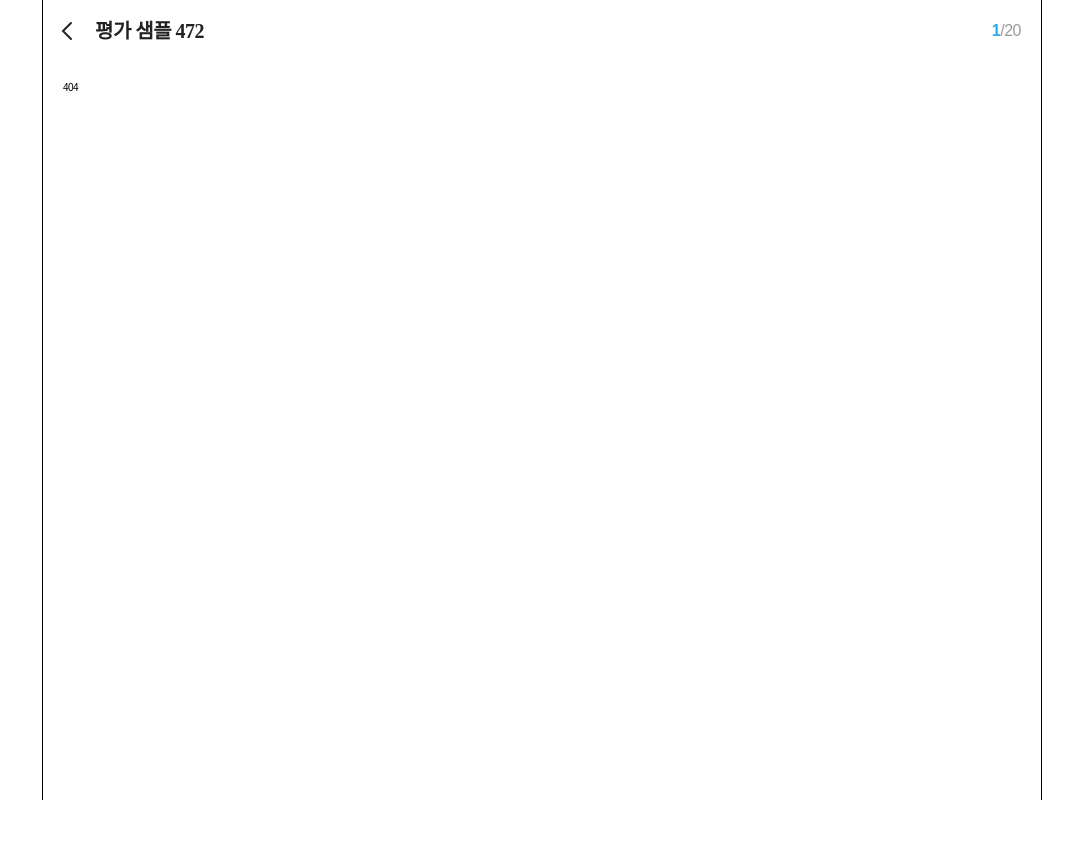
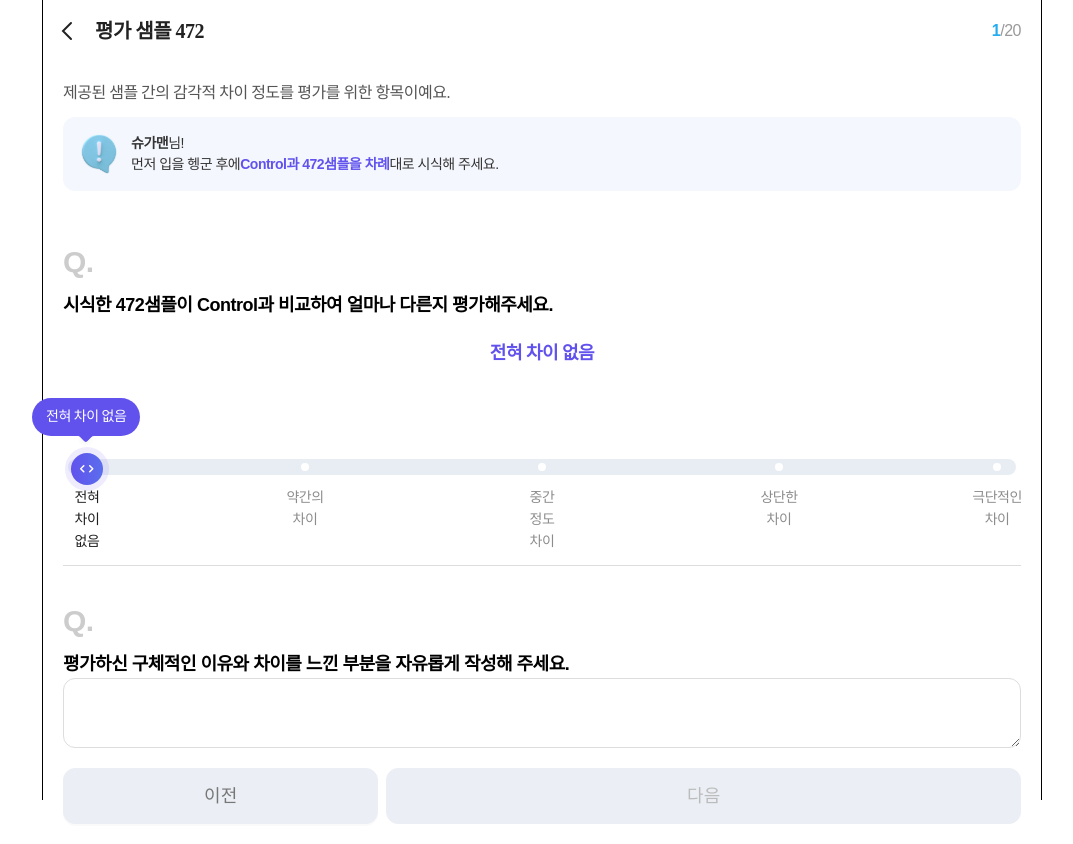
Before and after one commit to 9Gu-Mo/React_Antd, a React (Vite) app: page /dod in a window 1280 px wide. Before the commit this address had no page. Shown: the whole page, without its empty margins (98-1171 px from the left). Before the commit the page ends 800 px from the top, so only its background shows below. Built offline with nearby package versions, Linux system fonts and the light colour scheme; a web font is replaced by a local one.

Commit message:
평가(dod) 페이지 작업

```diff
--- a/src/components/common/SliderFiveStep.tsx
+++ b/src/components/common/SliderFiveStep.tsx
@@ -1,4 +1,4 @@
-import { Slider, type SliderSingleProps } from "antd";
+import { Slider, Typography, type SliderSingleProps } from "antd";
 
 export default function SliderFiveStep() {
   // 5단계
@@ -13,6 +13,7 @@ export default function SliderFiveStep() {
   return (
     <>
       <div className="slider-wrap">
+        <Typography>전혀 차이 없음</Typography>
         <Slider
           marks={marksFiveStep}
           step={null}
--- a/src/global.scss
+++ b/src/global.scss
@@ -12,10 +12,16 @@ html {
   margin: 0 auto;
   padding-bottom: env(safe-area-inset-bottom);
   padding-top: env(safe-area-inset-top);
-  padding: 8rem 2rem 4.8rem;
-  flex: 1 1 0%;
+  padding: 80px 0 48px;
   border-left: 1px solid #000;
   border-right: 1px solid #000;
+
+  > main {
+    height: calc(100vh - 80px - 48px);
+    display: flex;
+    flex-direction: column;
+    padding: 0 20px;
+  }
 }
 
 h1.ant-typography {
@@ -26,7 +32,7 @@ h1.ant-typography {
   margin-bottom: 0;
 
   & + .ant-form-item {
-    margin-top: 1rem;
+    margin-top: 10px;
   }
 }
 
@@ -225,85 +231,9 @@ h1.ant-typography {
   }
 }
 
-.intro {
-  min-height: 100vh;
-  padding-top: 20rem;
-  background: url("/introBg.png") no-repeat top right / auto 100%;
-
-  .ant-typography {
-    text-align: center;
-    color: #222;
-    font-weight: 400;
-    line-height: 6.8rem;
-    margin-bottom: 6rem;
-
-    span {
-      color: #6152ed;
-    }
-
-    b {
-      font-weight: 600;
-    }
-  }
-
-  .card {
-    width: 64rem;
-    height: 40rem;
-    background-repeat: no-repeat;
-    background-position: center center;
-    background-size: 64rem 40rem;
-
-    &.generation {
-      background-image: url("/intro01.png");
-    }
-
-    &.participation {
-      background-image: url("/intro02.png");
-    }
-
-    a {
-      display: block;
-      padding: 8rem 15rem 0 6rem;
-      height: 100%;
-      color: #ffffff;
-
-      &:hover {
-        color: #ffffff;
-      }
-    }
-
-    b {
-      display: block;
-      font-size: 2rem;
-    }
-
-    strong {
-      display: block;
-      font-size: 4.8rem;
-      margin-top: 2rem;
-
-      em {
-        font-weight: 500;
-        font-style: normal;
-      }
-    }
-
-    p {
-      font-size: 2rem;
-      line-height: 3.2rem;
-      font-weight: 500;
-      color: rgba(255, 255, 255, 0.85);
-      margin-top: 3rem;
-      margin-bottom: 0;
-    }
-  }
-}
-
 .bottom-fix {
-  position: absolute;
-  bottom: 48px;
-  left: 20px;
-  right: 20px;
+  width: 100%;
+  padding: 20px 0;
 
   > button {
     height: 56px;
@@ -370,7 +300,22 @@ h1.ant-typography {
 }
 
 .slider-wrap {
-  margin: 20px 0;
+  position: relative;
+  padding-top: 125px;
+  padding-bottom: 32px;
+  display: flex;
+  flex-direction: column;
+  justify-content: center;
+
+  > article {
+    position: absolute;
+    top: 20px;
+    left: 50%;
+    transform: translateX(-50%);
+    font-weight: 600;
+    font-size: 18px;
+    color: #6152ed;
+  }
 
   &:where(*:hover) {
     background: inherit;
@@ -522,12 +467,12 @@ h1.ant-typography {
 
 .mt {
   &-60 {
-    margin-top: 6rem;
+    margin-top: 60px;
   }
 }
 
 // info
-.content {
+.info {
   strong {
     font-size: 20px;
     color: #aaaaaa;
@@ -549,11 +494,11 @@ h1.ant-typography {
 
 h2.ant-typography {
   &.product {
-    margin-top: 4rem;
+    margin-top: 40px;
 
     & + span.ant-typography {
       display: block;
-      margin-top: 0.8rem;
+      margin-top: 8px;
     }
   }
 }
@@ -582,10 +527,16 @@ h2.ant-typography {
 
 // evaluation
 .evaluation {
+  flex: 1 1 0%;
+
   > .ant-flex {
     padding: 16px;
     border-radius: 12px;
     background-color: #f4f7fd;
+  }
+
+  > .ant-typography {
+    margin-bottom: 12px;
   }
 
   .text {
@@ -604,6 +555,12 @@ h2.ant-typography {
 
   .content {
     margin-top: 48px;
+
+    & + .content {
+      margin-top: 32px;
+      padding-top: 32px;
+      border-top: 1px solid #ddd;
+    }
 
     em {
       font-weight: 600;
--- /dev/null
+++ b/src/routes/DodEvaluation.tsx
@@ -0,0 +1,47 @@
+// lib
+import { Button, Flex, Typography } from "antd";
+
+// component
+import BottomFixButton from "../components/common/BottomFixButton";
+import SliderFiveStep from "../components/common/SliderFiveStep";
+import TextArea from "antd/es/input/TextArea";
+
+export default function DodEvaluation() {
+  return (
+    <>
+      <div className="evaluation">
+        <Typography>제공된 샘플 간의 감각적 차이 정도를 평가를 위한 항목이예요.</Typography>
+        <Flex gap={12} align="center">
+          <img src="/icon-excl-mark.svg" alt="" />
+          <div className="text">
+            <b>슈가맨</b>님! <br />
+            먼저 입을 헹군 후에
+            <b>
+              <span>Control과 472샘플을 차례</span>
+            </b>
+            대로 시식해 주세요.
+          </div>
+        </Flex>
+
+        <div className="content">
+          <Flex>
+            <em>Q.</em>
+          </Flex>
+          <b>시식한 472샘플이 Control과 비교하여 얼마나 다른지 평가해주세요.</b>
+          <SliderFiveStep />
+        </div>
+
+        <div className="content">
+          <Flex>
+            <em>Q.</em>
+          </Flex>
+          <b>평가하신 구체적인 이유와 차이를 느낀 부분을 자유롭게 작성해 주세요.</b>
+          <TextArea />
+        </div>
+      </div>
+      <BottomFixButton text="다음" type="primary" disabled>
+        <Button>이전</Button>
+      </BottomFixButton>
+    </>
+  );
+}
--- a/src/routes/Home.tsx
+++ b/src/routes/Home.tsx
@@ -1,50 +1,8 @@
-import { Flex } from "antd";
-import Title from "antd/es/typography/Title";
-import { Link } from "react-router-dom";
-
 // root
 export default function Home() {
   return (
     <>
-      <Flex vertical align="center" className="intro">
-        <Title level={1}>
-          안녕하세요!
-          <br />
-          <b>
-            <span>CJ SENSORY TEST</span>에 오신걸 환영합니다.
-          </b>
-        </Title>
-        <Flex gap={60}>
-          <div className="card generation">
-            <Link to={"/common"}>
-              <b>Create Survey</b>
-              <strong>
-                설문지 <em>생성</em>
-              </strong>
-              <p>
-                설문지 생성하고 관리할 수 있습니다.
-                <br />
-                설문 답변에 대한 데이터와 보고서를 제공하고
-                <br />
-                신규 제품에 대한 설문 평가를 진행할 수 있습니다.
-              </p>
-            </Link>
-          </div>
-          <div className="card participation">
-            <Link to={"/"}>
-              <b>Survey Participation</b>
-              <strong>
-                설문지 <em>참여</em>
-              </strong>
-              <p>
-                신규 제품에 대한 테스트를 진행합니다.
-                <br /> 유사 제품과 신규 제품을 비교하고 평가하여
-                <br /> 더 나은 제품을 만들기 위한 소중한 정보로 활용됩니다.
-              </p>
-            </Link>
-          </div>
-        </Flex>
-      </Flex>
+      <div>home</div>
     </>
   );
 }
--- a/src/routes/Info.tsx
+++ b/src/routes/Info.tsx
@@ -11,7 +11,7 @@ const { Text } = Typography;
 export default function Info() {
   return (
     <>
-      <div className="content">
+      <div className="info">
         <Title level={3} className="ft-cl-light-gray">
           Code <span className="ft-cl-primary">AB206</span>
         </Title>
--- a/src/routes/TriangleEvaluation.tsx
+++ b/src/routes/TriangleEvaluation.tsx
@@ -1,7 +1,11 @@
 // lib
 import { Button, Flex, Radio, type RadioChangeEvent } from "antd";
+
+// hook
+import { useState } from "react";
+
+// component
 import BottomFixButton from "../components/common/BottomFixButton";
-import { useState } from "react";
 
 export default function TriangleEvaluation() {
   const [valueOutlined, setValueOutlined] = useState();
--- a/src/routes/index.tsx
+++ b/src/routes/index.tsx
@@ -6,6 +6,7 @@ import Common from "./Common";
 import Info from "./Info";
 import Notice from "./Notice";
 import TriangleEvaluation from "./TriangleEvaluation";
+import DodEvaluation from "./DodEvaluation";
 
 export const router = createBrowserRouter([
   {
@@ -15,7 +16,8 @@ export const router = createBrowserRouter([
       { index: true, element: <Home /> },
       { path: "info", element: <Info /> }, // 사용자 정보 입력
       { path: "notice", element: <Notice /> }, // 안내
-      { path: "triangle", element: <TriangleEvaluation /> }, // 평가
+      { path: "triangle", element: <TriangleEvaluation /> }, // triangle
+      { path: "dod", element: <DodEvaluation /> }, // dod
       { path: "common", element: <Common /> }, // 공통
       { path: "*", element: <NotFound /> }, // 404
     ],
```
